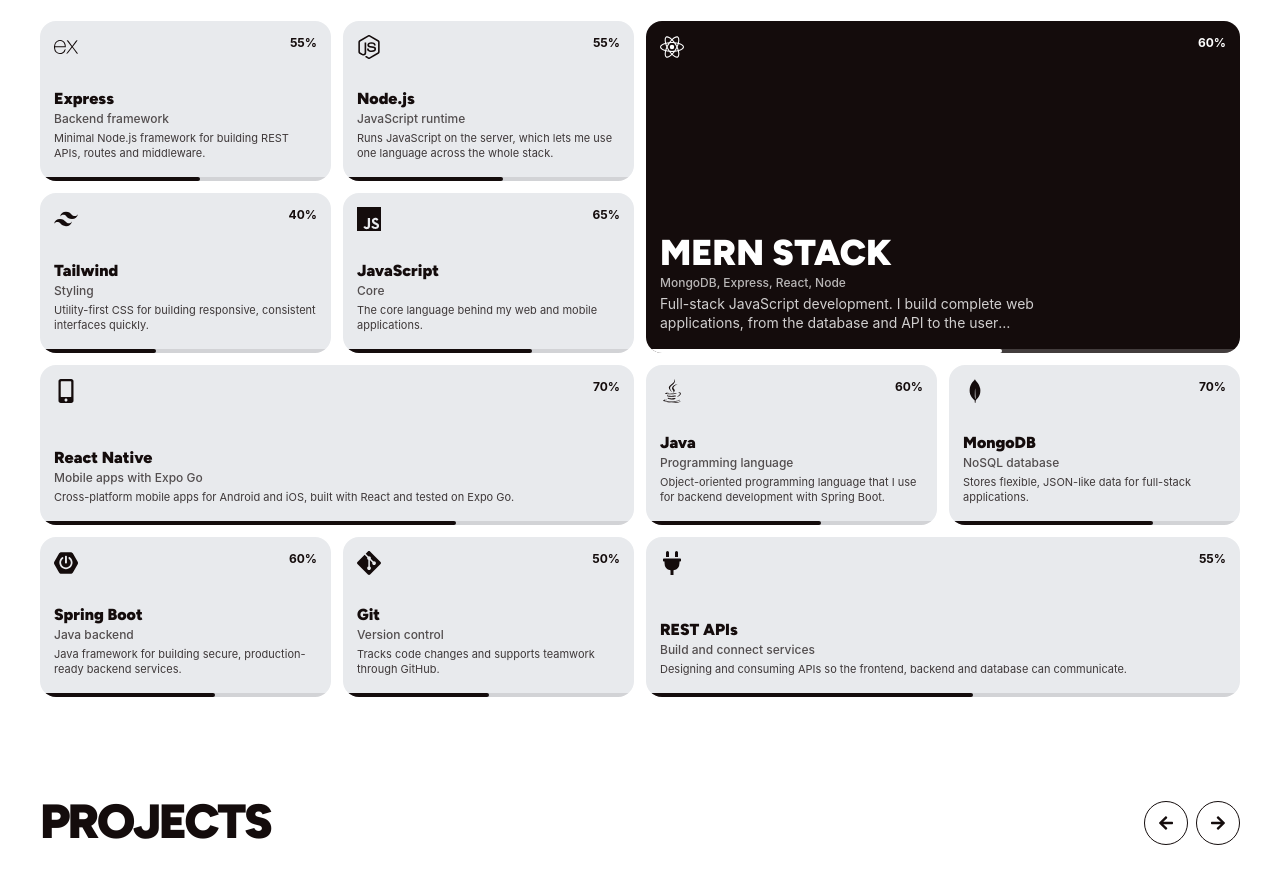
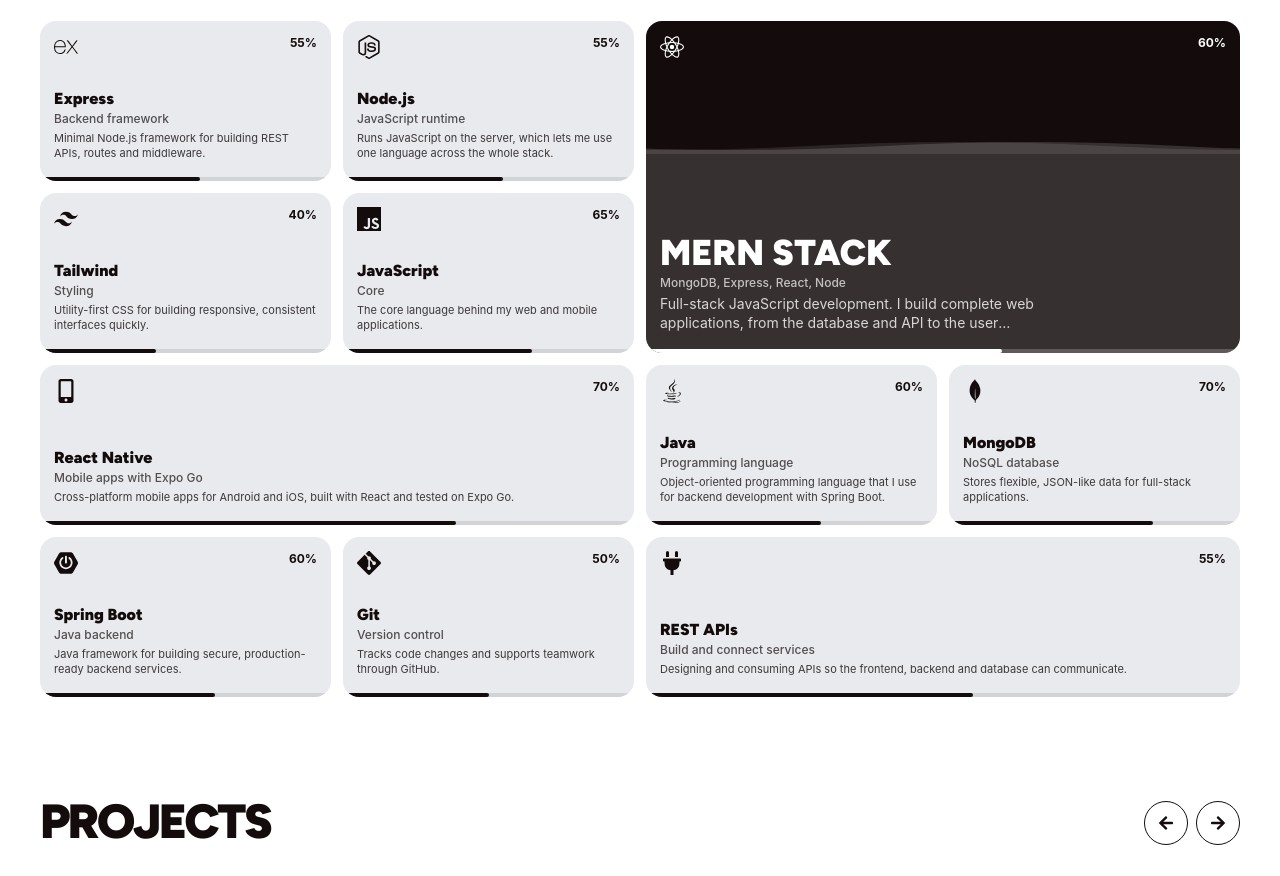
Before and after one commit to dhananjayshrama/react-based-website, a React (Vite) app: page / in a window 1280 px wide. Shown: the part 1420-2296 px from the top of the page. Built offline with nearby package versions, Linux system fonts and the light colour scheme; a web font is replaced by a local one.

Commit message:
Add liquid fill effect with shake animation

```diff
--- a/src/components/Education.jsx
+++ b/src/components/Education.jsx
@@ -12,7 +12,7 @@ const education = [
   {
     label: "2019",
     title: "SSC",
-    detail: "Add your school name and percentage",
+    detail: "SSMP School, Solapur-akkalkot road  ",
   },
 ];
 
--- a/src/components/Skills.jsx
+++ b/src/components/Skills.jsx
@@ -1,3 +1,4 @@
+import { useEffect, useRef } from "react";
 import { FaMobileAlt, FaPlug, FaJava } from "react-icons/fa";
 import {
   SiReact,
@@ -120,6 +121,126 @@ const skills = [
   },
 ];
 
+/* 4 wave bumps across the width (each bump = one tile width) */
+const WAVE_PATH =
+  "M0 10 Q75 0 150 10 T300 10 T450 10 T600 10 T750 10 T900 10 T1050 10 T1200 10 V20 H0 Z";
+
+const clamp = (v, min, max) => Math.max(min, Math.min(max, v));
+
+/* ---------- Liquid: always moving + reacts to phone shake ---------- */
+function Liquid({ percent }) {
+  const bodyRef = useRef(null);
+  const waveRef = useRef(null);
+
+  useEffect(() => {
+    const body = bodyRef.current;
+    const wave = waveRef.current;
+    if (!body || !wave) return;
+
+    let angle = 0; // current tilt of the water surface (deg)
+    let vel = 0; // angular velocity (deg/s)
+    let rest = 0; // where the water settles (follows phone tilt)
+    let energy = 0; // 0..1, makes the waves taller while shaking
+    let px = 0, py = 0, pz = 0; // previous accelerometer values
+    let last = performance.now();
+    let raf;
+
+    /* phone motion: tilt sets the resting angle, sudden change = shake */
+    const onMotion = (e) => {
+      const g = e.accelerationIncludingGravity;
+      if (!g) return;
+      const gx = g.x || 0, gy = g.y || 0, gz = g.z || 0;
+
+      rest = clamp((gx / 9.8) * 12, -12, 12);
+
+      const jx = gx - px, jy = gy - py, jz = gz - pz;
+      px = gx; py = gy; pz = gz;
+
+      vel += clamp(jx * 3, -120, 120);
+      energy = Math.min(1, energy + Math.hypot(jx, jy, jz) * 0.02);
+    };
+
+    /* desktop testing: move the mouse fast over the box */
+    const onMouse = (e) => {
+      vel += clamp(e.movementX * 0.8, -60, 60);
+      energy = Math.min(1, energy + Math.abs(e.movementX) * 0.01);
+    };
+    const tile = body.parentElement;
+    tile?.addEventListener("pointermove", onMouse);
+
+    /* iOS needs permission, asked on the first tap */
+    const DM = window.DeviceMotionEvent;
+    let askOnTap;
+    if (DM && typeof DM.requestPermission === "function") {
+      askOnTap = () => {
+        DM.requestPermission()
+          .then((r) => {
+            if (r === "granted") window.addEventListener("devicemotion", onMotion);
+          })
+          .catch(() => {});
+      };
+      window.addEventListener("touchend", askOnTap, { once: true });
+    } else {
+      window.addEventListener("devicemotion", onMotion);
+    }
+
+    /* spring physics: water swings back and forth, then settles */
+    const tick = (now) => {
+      const dt = Math.min(0.032, (now - last) / 1000);
+      last = now;
+
+      const stiffness = 40;
+      const damping = 3.2;
+      vel += (-stiffness * (angle - rest) - damping * vel) * dt;
+      angle = clamp(angle + vel * dt, -20, 20);
+      energy *= 0.96;
+
+      body.style.transform = `rotate(${angle}deg)`;
+      wave.style.transform = `scaleY(${1 + energy * 2})`;
+      raf = requestAnimationFrame(tick);
+    };
+
+    const reduce = window.matchMedia("(prefers-reduced-motion: reduce)").matches;
+    if (!reduce) raf = requestAnimationFrame(tick);
+
+    return () => {
+      cancelAnimationFrame(raf);
+      window.removeEventListener("devicemotion", onMotion);
+      if (askOnTap) window.removeEventListener("touchend", askOnTap);
+      tile?.removeEventListener("pointermove", onMouse);
+    };
+  }, []);
+
+  return (
+    <div
+      ref={bodyRef}
+      className="liquid-rise pointer-events-none absolute -inset-x-1/2 -bottom-[120px] bg-paper/15"
+      style={{ "--fill": `${percent}%`, height: 0, transformOrigin: "50% 0" }}
+    >
+      {/* moving wave on the water surface */}
+      <div
+        ref={waveRef}
+        className="absolute inset-x-0 -top-4 h-4 origin-bottom overflow-hidden"
+      >
+        <svg
+          className="liquid-wave-slow absolute bottom-0 left-0 h-full w-[200%] text-paper/10"
+          viewBox="0 0 1200 20"
+          preserveAspectRatio="none"
+        >
+          <path d={WAVE_PATH} fill="currentColor" />
+        </svg>
+        <svg
+          className="liquid-wave absolute bottom-0 left-0 h-full w-[200%] text-paper/15"
+          viewBox="0 0 1200 20"
+          preserveAspectRatio="none"
+        >
+          <path d={WAVE_PATH} fill="currentColor" />
+        </svg>
+      </div>
+    </div>
+  );
+}
+
 export default function Skills() {
   return (
     <section
@@ -143,14 +264,17 @@ export default function Skills() {
                 s.dark ? "bg-ink text-paper" : "bg-card text-ink"
               } ${s.span}`}
             >
+              {/* liquid fill (big tile only) */}
+              {s.big && <Liquid percent={s.percent} />}
+
               {/* top: icon and percentage */}
-              <div className="flex items-start justify-between">
+              <div className="relative z-10 flex items-start justify-between">
                 <Icon className="text-2xl" />
                 <span className="text-xs font-bold">{s.percent}%</span>
               </div>
 
               {/* bottom: name, subtitle and description */}
-              <div>
+              <div className="relative z-10">
                 <h3
                   className={`font-['Figtree'] font-black leading-none ${
                     s.big ? "text-3xl md:text-4xl" : "text-base"
@@ -180,7 +304,7 @@ export default function Skills() {
 
               {/* progress bar */}
               <div
-                className={`absolute bottom-0 left-0 h-1 w-full ${
+                className={`absolute bottom-0 left-0 z-10 h-1 w-full ${
                   s.dark ? "bg-track-inv" : "bg-track"
                 }`}
               >
--- a/src/index.css
+++ b/src/index.css
@@ -167,6 +167,7 @@ html[data-theme='dark'] .text-gray-500,
 html[data-theme='dark'] .text-gray-600 {
   color: var(--muted);
 }
+
 /* Glass navbar */
 .glass-nav {
   background-color: rgba(255, 255, 255, 0.6);
@@ -177,6 +178,7 @@ html[data-theme='dark'] .text-gray-600 {
 html[data-theme='dark'] .glass-nav {
   background-color: rgba(0, 0, 0, 0.55);
 }
+
 /* Text theme button (no icon) */
 button.theme-toggle {
   width: auto;
@@ -202,6 +204,7 @@ html[data-theme='dark'] .theme-toggle__to-dark {
 html[data-theme='dark'] .theme-toggle__to-light {
   display: inline;
 }
+
 /* Hero photo: swap with the theme */
 .hero-img-dark {
   display: none;
@@ -214,12 +217,7 @@ html[data-theme='dark'] .hero-img-light {
 html[data-theme='dark'] .hero-img-dark {
   display: block;
 }
-/* Test: force the heading light in dark mode and add a shadow so it shows over the photo */
-html[data-theme='dark'] h1,
-html[data-theme='dark'] h1 span {
-  color: #f2efe8 !important;
-  text-shadow: 0 2px 12px rgba(0, 0, 0, 0.6);
-}
+
 /* Test: force the heading light in dark mode and add a shadow so it shows over the photo */
 html[data-theme='dark'] h1,
 html[data-theme='dark'] h1 span {
@@ -230,8 +228,6 @@ html[data-theme='dark'] h1 {
   mix-blend-mode: difference;
 }
 
-
-
 .theme-toggle.is-spinning {
   animation: theme-spin 0.7s cubic-bezier(0.22, 1, 0.36, 1);
 }
@@ -240,10 +236,6 @@ html[data-theme='dark'] h1 {
   from { transform: rotate(0deg); }
   to   { transform: rotate(360deg); }
 }
-
-
-
-
 
 /* ---------- DS logo ---------- */
 .ds-logo {
@@ -284,3 +276,22 @@ html[data-theme='dark'] h1 {
 @media (prefers-reduced-motion: reduce) {
   .ds-logo__web path { animation: none; stroke-dasharray: none; }
 }
+
+/* ---------- Liquid (Skills: MERN tile) ---------- */
+@keyframes liquid-rise {
+  from { height: 0px; }
+  to   { height: calc(var(--fill) + 120px); }
+}
+@keyframes liquid-wave {
+  from { transform: translateX(0); }
+  to   { transform: translateX(-50%); }
+}
+
+.liquid-rise      { animation: liquid-rise 1.8s cubic-bezier(.22, 1, .36, 1) forwards; }
+.liquid-wave      { animation: liquid-wave 4s linear infinite; }
+.liquid-wave-slow { animation: liquid-wave 7s linear infinite reverse; }
+
+@media (prefers-reduced-motion: reduce) {
+  .liquid-wave,
+  .liquid-wave-slow { animation: none; }
+}
```
